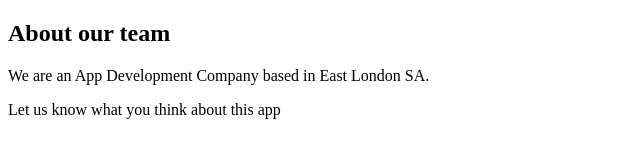
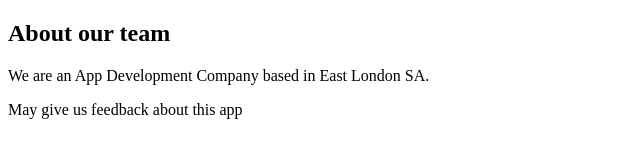
Before and after one commit to paddiek/Super-hero-App, a plain HTML site: page about.html in a window 1280 px wide. Shown: the full height of the page, 0-640 px from the left. Drawn offline with Linux system fonts and the light colour scheme.

Commit message:
Added some text

```diff
--- a/about.html
+++ b/about.html
@@ -7,7 +7,7 @@
     <body>
         <h2>About our team</h2>
         <p>We are an App Development Company based in East London SA. </p>
-        <p>Let us know what you think about this app</p>
+        <p>May give us feedback about this app</p>
 
 
 
```
